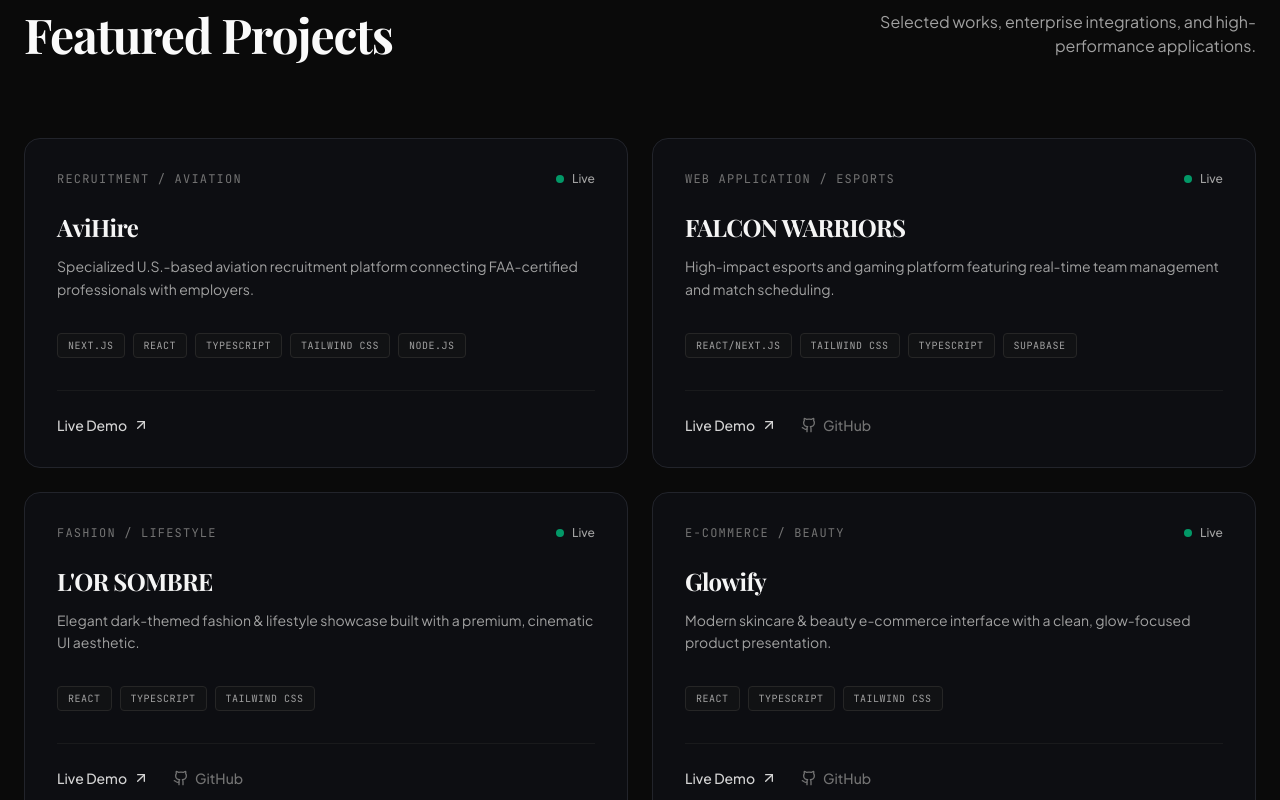
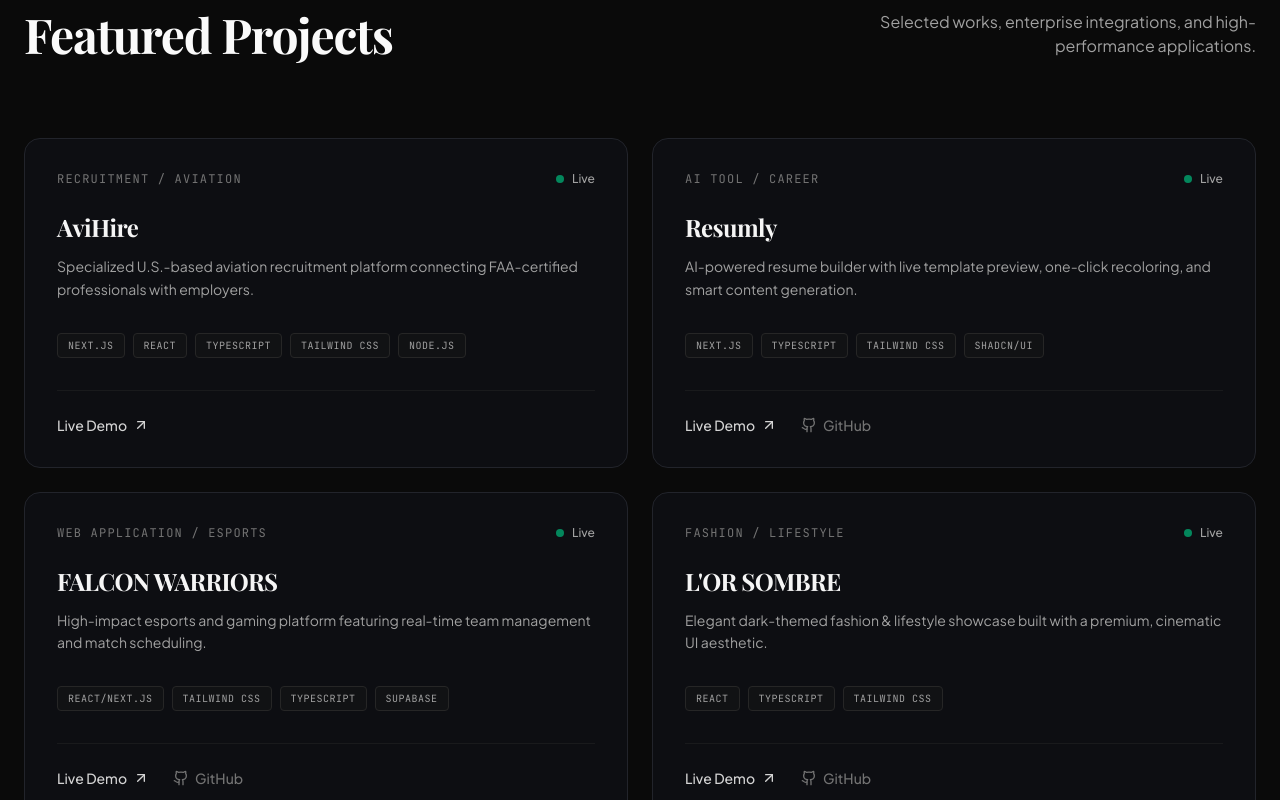
Before and after one commit to Aiman-012/Aiman-Uddin, a React (Vite) app: page / in a window 1280 px wide. Shown: the part 2000-2800 px from the top of the page. Built offline with nearby package versions, Linux system fonts and the light colour scheme; no server answers; a web font is replaced by a local one.

Commit message:
Add 'Resumly' project to profile data
Added a new project 'Resumly' with detailed descriptions and tech stack.

```diff
--- a/src/data/profile.ts
+++ b/src/data/profile.ts
@@ -34,6 +34,16 @@ export const profileData = {
       fullDescription: "A comprehensive recruitment platform built for the aviation industry. Features include a dynamic job board, an employer ATS (Applicant Tracking System) dashboard, real-time applicant tracking, direct messaging, and secure FAA certification verification workflows.",
       techStack: ["Next.js", "React", "TypeScript", "Tailwind CSS", "Node.js"],
       demoUrl: "https://avihire.co",
+      featured: true
+    },
+    {
+      id: "resumly",
+      title: "Resumly",
+      category: "AI Tool / Career",
+      shortDescription: "AI-powered resume builder with live template preview, one-click recoloring, and smart content generation.",
+      fullDescription: "Resumly is a modern resume builder that helps users create polished resumes quickly. AI generates the professional summary and project descriptions from the user's role, experience, and projects, with or without a project link, and each project can hold multiple links. The template page uses a split view: a template list on the left, a live resume preview on the right, and a color palette on top to recolor the entire resume instantly.",
+      techStack: ["Next.js", "TypeScript", "Tailwind CSS", "shadcn/ui"],
+      githubUrl: "https://github.com/Aiman03-del/resumly",
       featured: true
     },
     {
```
